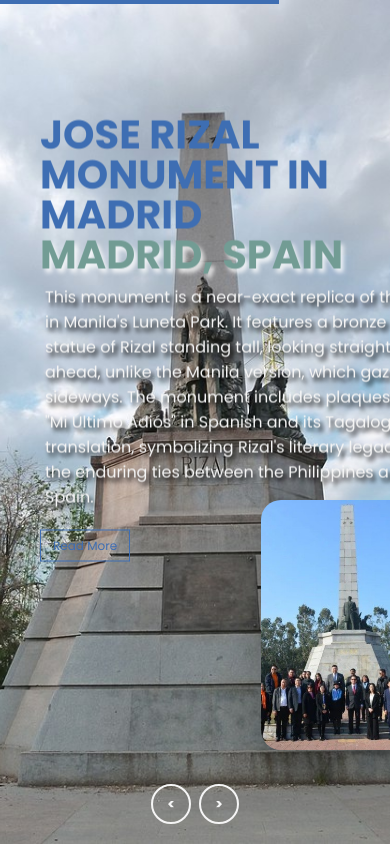
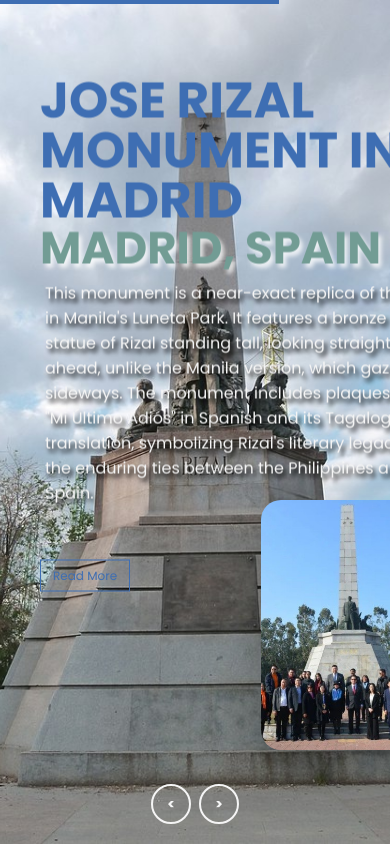
Before and after one commit to supertaaan/Rizal-Life, a plain HTML site: page index.html in a window 390 px wide. Drawn offline with Linux system fonts and the light colour scheme.

Commit message:
Update style.css

```diff
--- a/style.css
+++ b/style.css
@@ -246,8 +246,12 @@ text-shadow: 3px 4px 4px rgb(0, 0, 0);
         left: 40px;
     }
 
-    .content .title, .content .name{
-        font-size: 55px;
+    .content .title, .content{
+        font-size: 60px;
+    }
+
+    .name {
+        font-size: 50px;
     }
 
     .content .des{
@@ -268,12 +272,17 @@ text-shadow: 3px 4px 4px rgb(0, 0, 0);
         margin-right: 0;
     }
 
+
     .list .item .content{
         top: 40%;
     }
 
-    .content .title, .content .name{
-        font-size: 40px;
+    .content .title, .content{
+        font-size: 50px;
+    }
+
+    .name {
+        font-size: 35px;
     }
 
     .content .btn button{
```
